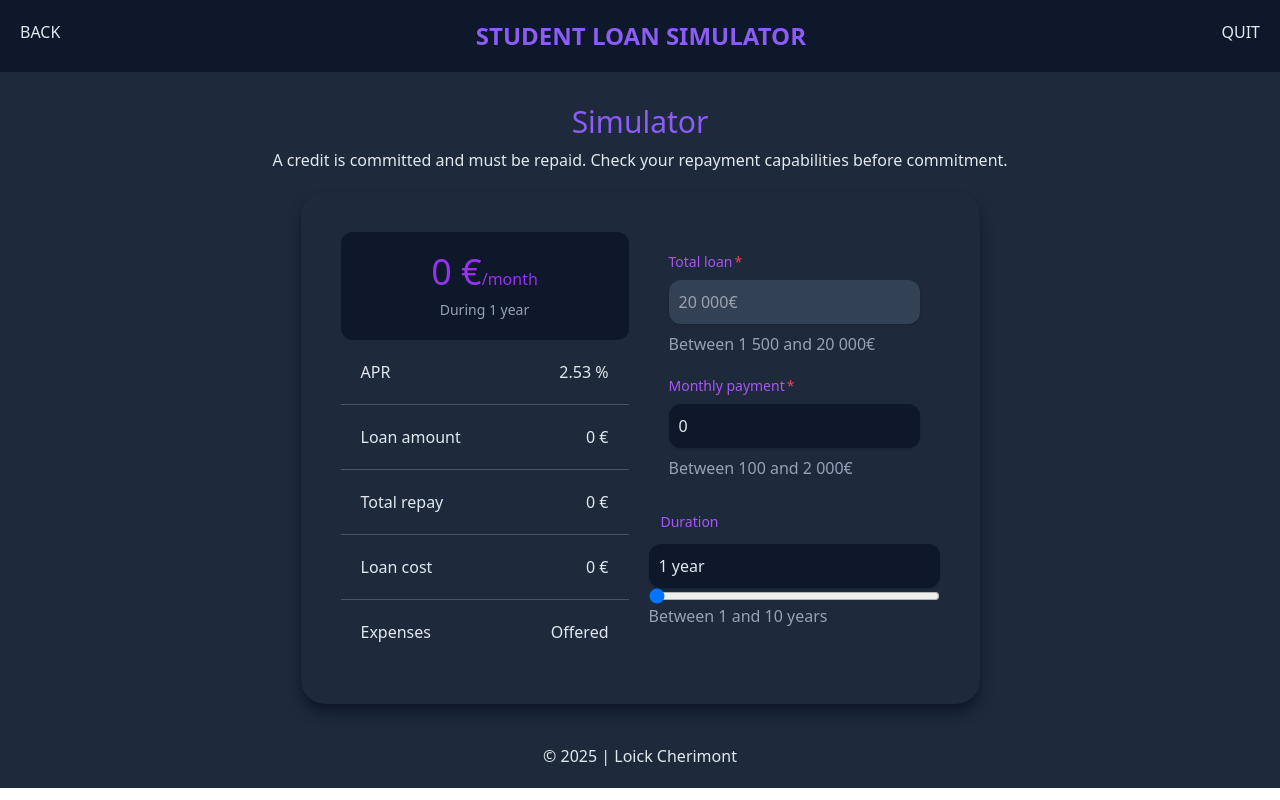
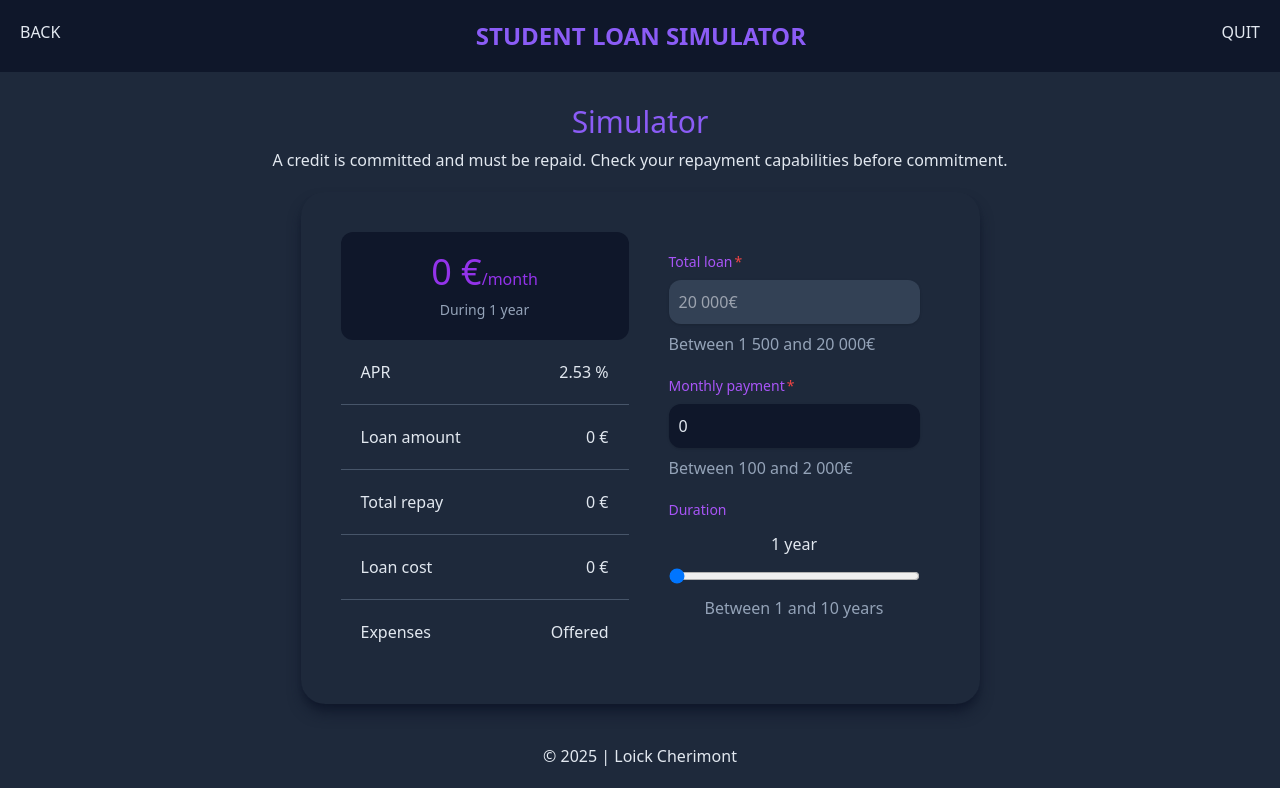
Before and after one commit to loickcherimont/student-loan-sim-vue, a Vue app: page / in a window 1280 px wide. Built offline with nearby package versions, Linux system fonts and the light colour scheme.

Commit message:
Remove Field default styles  and center year and subtitle paragraphs

```diff
--- a/src/components/DurationRange.vue
+++ b/src/components/DurationRange.vue
@@ -8,20 +8,21 @@ defineProps<{
 
 const model = defineModel()
 
-const duration = ref<number>(1)
+// const duration = ref<number>(1)
 </script>
 
 <template>
-    <!-- TODO: use the same template as monthly payment Field -->
-    <div class="range flex flex-col gap">
+     <!-- range flex flex-col gap -->
+    <div class="field flex flex-col gap-x-2 m-5 space-y-3">
         <label for="duration"
-            class="block text-sm font-medium  text-purple-500 p-3">{{
+            class="block text-sm font-medium text-purple-500">{{
                 name }}</label>
-        <p
+        <!-- <p
             class="max-w-96 rounded-xl p-2.5 transition ease-in-out shadow duration-700 outline-none focus:ring-1 focus:ring-purple-500 text-slate-200 bg-slate-900">
-            {{ model }} year{{ Number(model) > 1 ? "s" : "" }}</p>
+            {{ model }} year{{ Number(model) > 1 ? "s" : "" }}</p> -->
+             <p class="self-center">{{ model }} year{{ Number(model) > 1 ? "s" : "" }}</p>
 
         <input type="range" name="duration" id="duration" min="1" max="10" v-model="model" />
-        <p class="text-slate-400">{{ subtitle }}</p>
+        <p class="text-slate-400 self-center">{{ subtitle }}</p>
     </div>
 </template>
```
